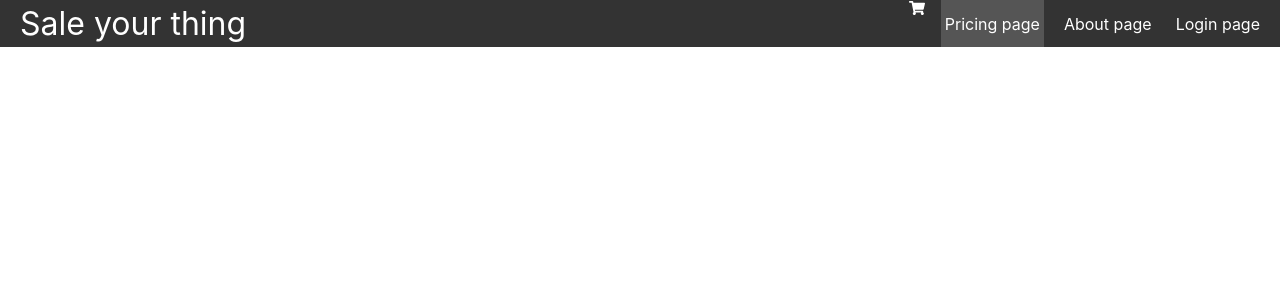
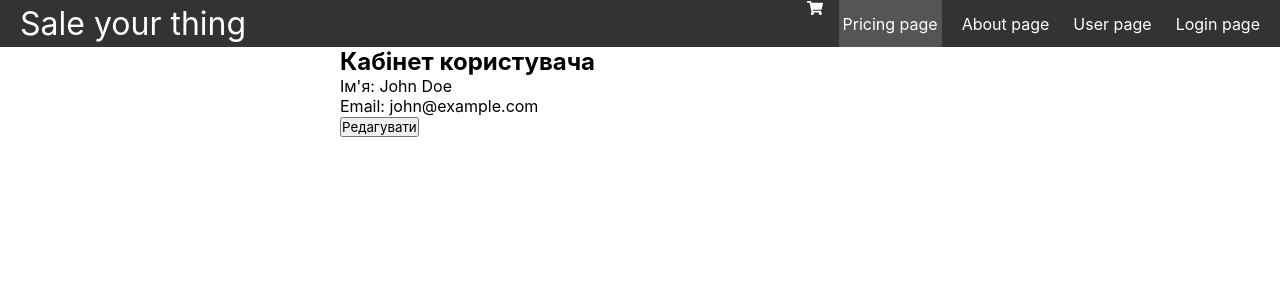
Before and after one commit to andrewkopalchik/sell-your-thing, a React (Create React App) app: page /userpage in a window 1280 px wide. Shown: the top 300 px of the page. Built offline with nearby package versions, Linux system fonts and the light colour scheme.

Commit message:
userpage

```diff
--- a/src/App.js
+++ b/src/App.js
@@ -7,6 +7,7 @@ import { Home } from './pages/Home';
 import { Login } from './pages/Login';
 import { Pricing } from './pages/Pricing';
 import { ProductDetails } from './pages/product/slug.js';
+import Userpage from './pages/Userpage';
 
 function App() {
   return (
@@ -20,6 +21,7 @@ function App() {
           <Route path='/login' element={<Login />} />
           <Route path='/adminpanel' element={<AdminPanel />} />
           <Route path='/product/:slug' element={<ProductDetails />} />
+          <Route path='/userpage' element={<Userpage />} />
         </Routes>
       </div>
     </>
--- a/src/Components/Navbar/Navbar.js
+++ b/src/Components/Navbar/Navbar.js
@@ -26,6 +26,9 @@ export const Navbar = () => {
 				<Link to='/about'>About page</Link>
 			</li>
 			<li>
+				<Link to='/userpage'>User page</Link>
+			</li>
+			<li>
 				<Link to='/login'>Login page</Link>
 			</li>
 		</ul>
--- a/src/pages/Userpage.js
+++ b/src/pages/Userpage.js
@@ -0,0 +1,63 @@
+// src/Cabinet.js
+import React, { useState, useEffect } from 'react';
+
+const Userpage = () => {
+  const [userData, setUserData] = useState(null);
+  const [editMode, setEditMode] = useState(false);
+  const [newName, setNewName] = useState('');
+
+  useEffect(() => {
+    // Мокап для імітації отримання даних з сервера
+    const fetchData = async () => {
+      // Приклад даних користувача
+      const mockUserData = {
+        name: 'John Doe',
+        email: 'john@example.com',
+        // Додайте інші дані користувача за потребою
+      };
+
+      // Затримка для імітації запиту до сервера
+      await new Promise((resolve) => setTimeout(resolve, 1000));
+
+      setUserData(mockUserData);
+    };
+
+    fetchData();
+  }, []);
+
+  const handleEditClick = () => {
+    setEditMode(true);
+    setNewName(userData.name);
+  };
+
+  const handleSaveClick = () => {
+    // Тут ви можете викликати API для оновлення ім'я користувача
+    // Приклад:
+    // updateUserData({ name: newName }).then(() => setEditMode(false));
+
+    // Ми просто змінюємо стан для прикладу
+    setUserData((prevData) => ({ ...prevData, name: newName }));
+    setEditMode(false);
+  };
+
+  return (
+    <div>
+      <h2>Кабінет користувача</h2>
+      {userData ? (
+        <div>
+          <p>Ім'я: {editMode ? <input type="text" value={newName} onChange={(e) => setNewName(e.target.value)} /> : userData.name}</p>
+          <p>Email: {userData.email}</p>
+          {editMode ? (
+            <button onClick={handleSaveClick}>Зберегти</button>
+          ) : (
+            <button onClick={handleEditClick}>Редагувати</button>
+          )}
+        </div>
+      ) : (
+        <p>Loading...</p>
+      )}
+    </div>
+  );
+};
+
+export default Userpage;
```
